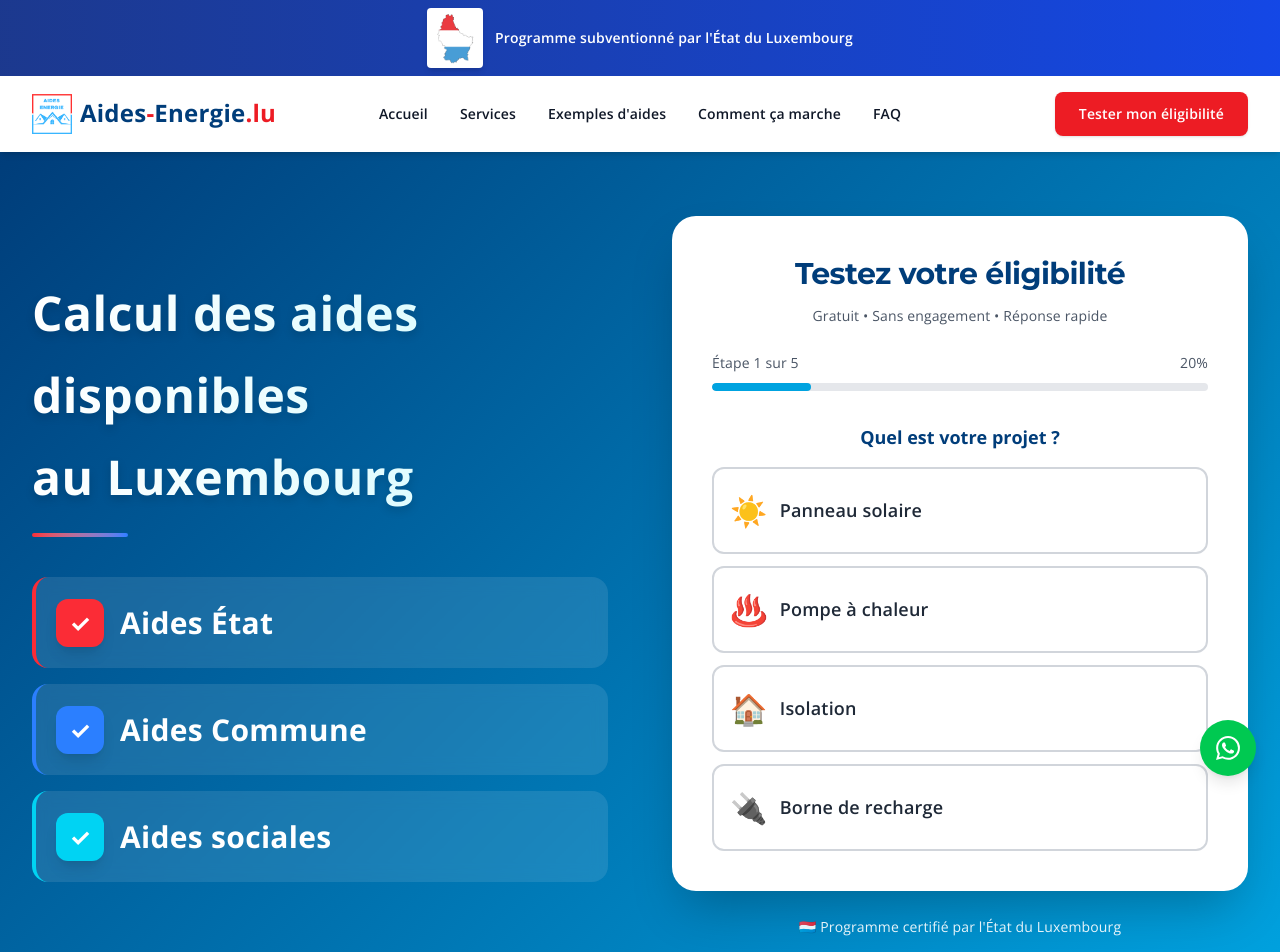
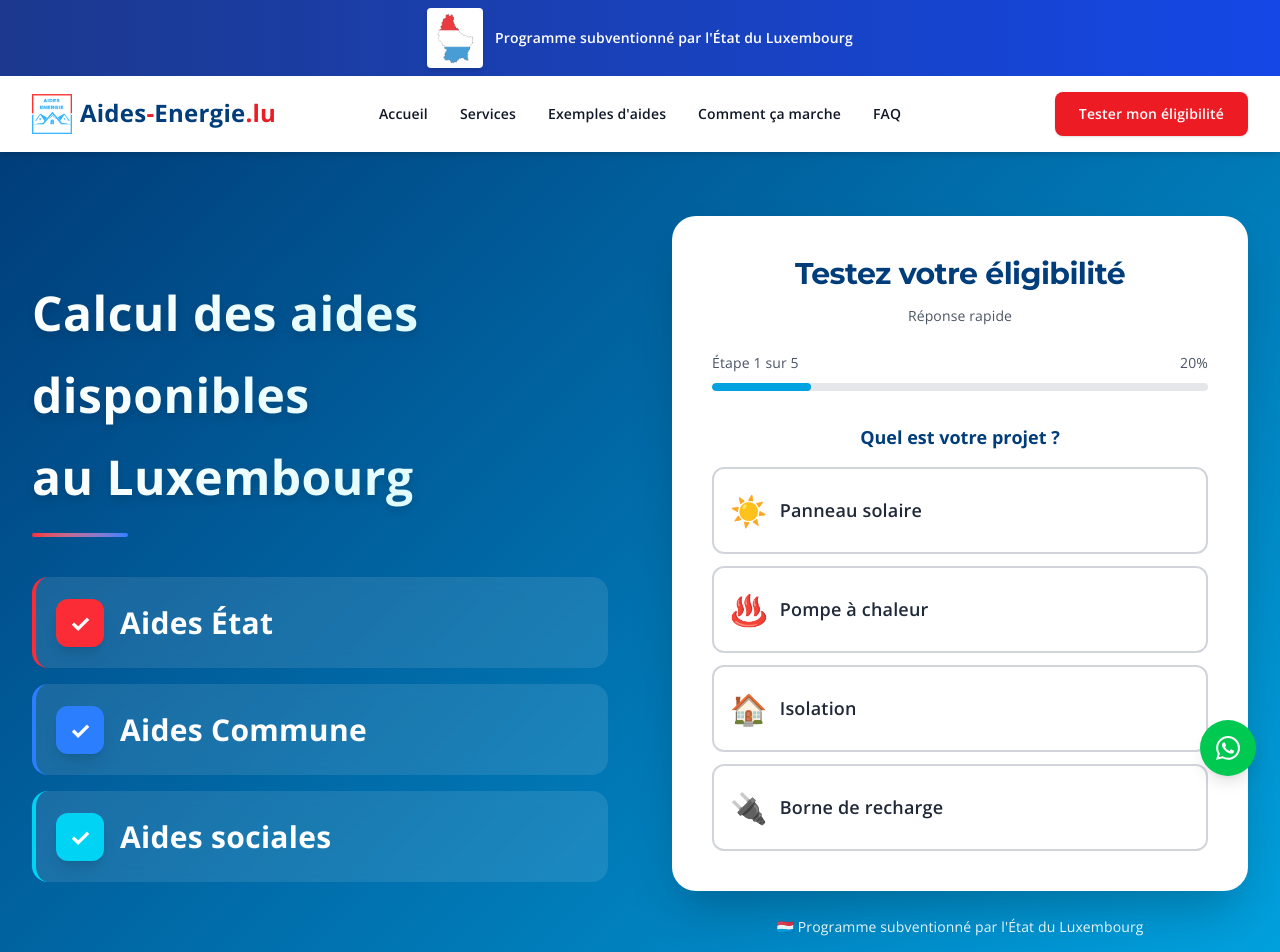
Before and after one commit to flowxt/energie-lux, a Next.js app: page / in a window 1280 px wide. Shown: the top 952 px of the page. Built offline with nearby package versions, Linux system fonts and the light colour scheme.

Commit message:
formulaire

```diff
--- a/app/components/HeroWithForm.tsx
+++ b/app/components/HeroWithForm.tsx
@@ -154,7 +154,7 @@ export default function HeroWithForm() {
                       Testez votre éligibilité
                     </h2>
                     <p className="text-gray-600 text-sm">
-                      Gratuit • Sans engagement • Réponse rapide
+                      Réponse rapide
                     </p>
                   </div>
 
@@ -432,7 +432,7 @@ export default function HeroWithForm() {
             {/* Badge certification */}
             <div className="mt-6 text-center">
               <p className="text-sm text-white/90">
-                🇱🇺 Programme certifié par l&apos;État du Luxembourg
+                🇱🇺 Programme subventionné par l&apos;État du Luxembourg
               </p>
             </div>
           </motion.div>
```
